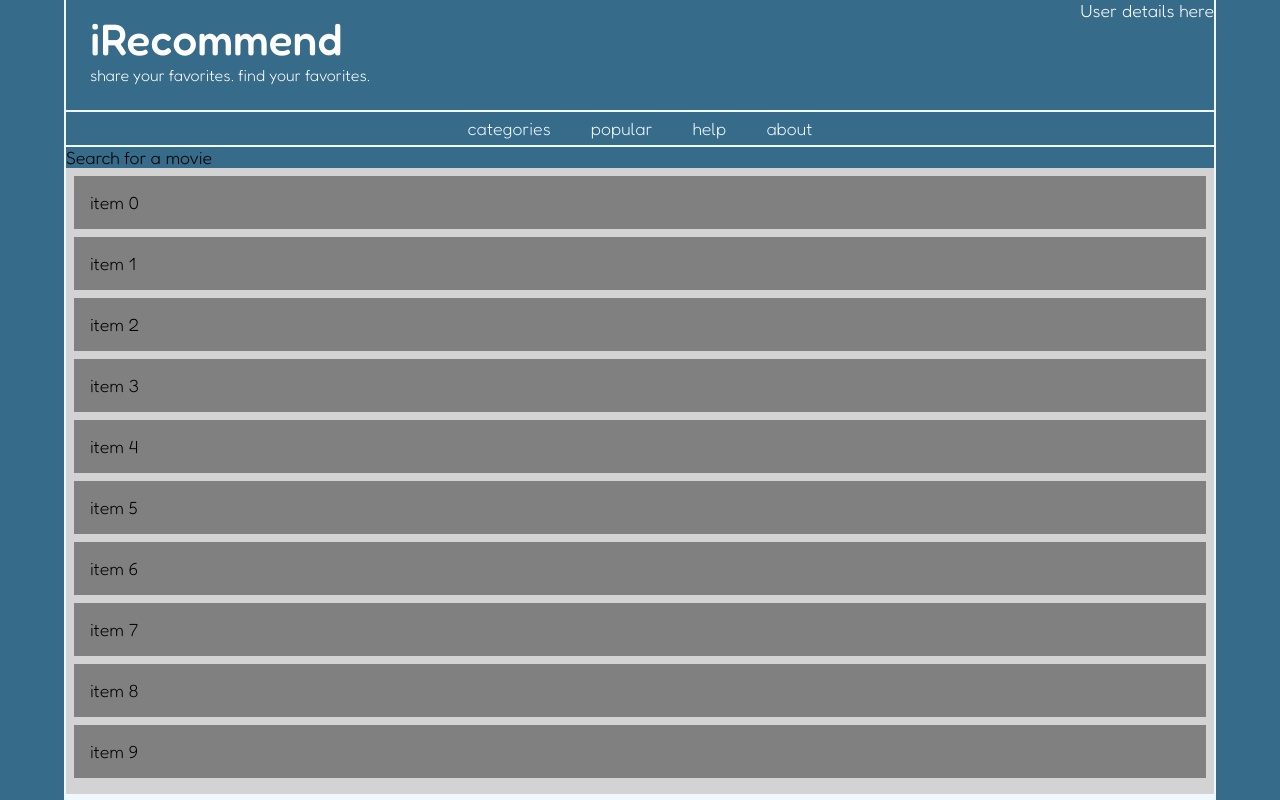
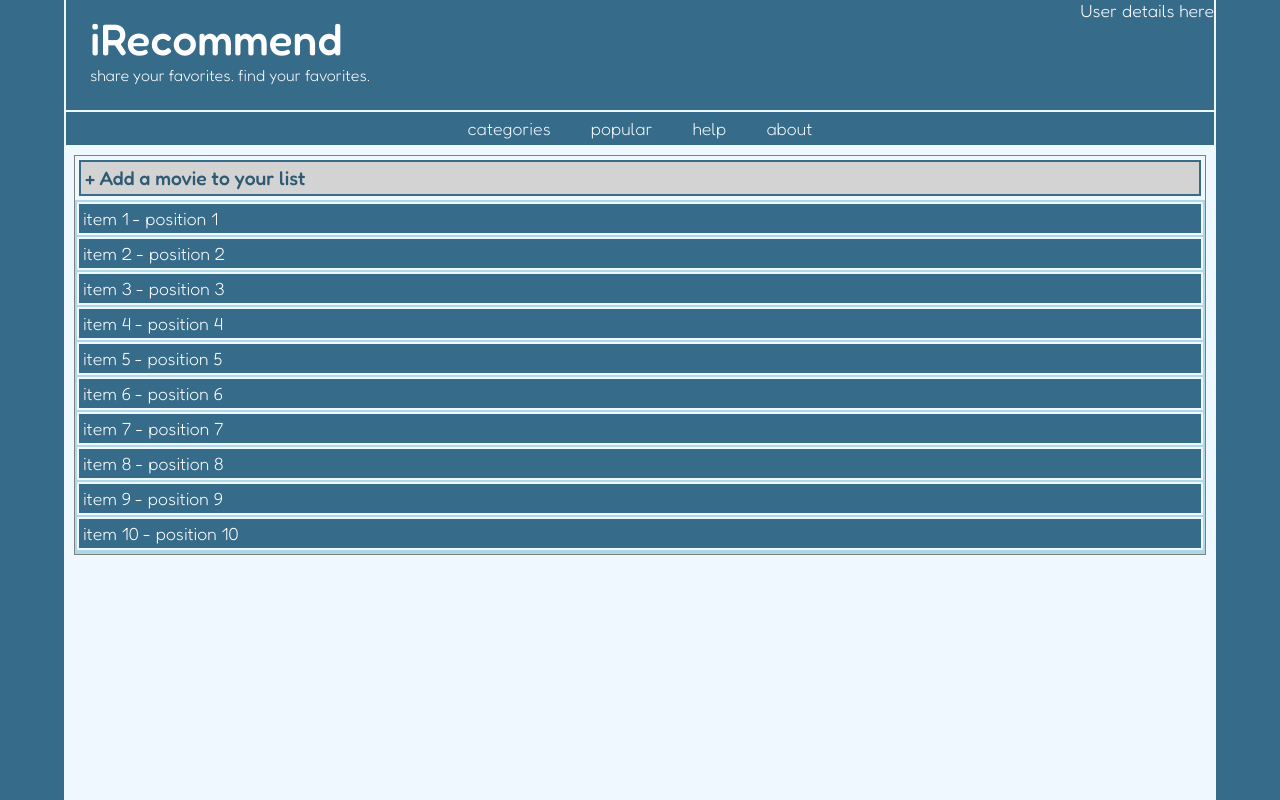
Before and after one commit to bujanski/i-recommend, a React (Create React App) app in the folder client/: page / in a window 1280 px wide. Built offline with nearby package versions, Linux system fonts and the light colour scheme.

Commit message:
added styling to lists

```diff
--- a/client/src/App.css
+++ b/client/src/App.css
@@ -131,6 +131,33 @@
     padding: 4px;
     border-radius: 4px;
 }
+
+.selection-widget {
+    margin:8px;
+    border: 1px solid gray;
+}
+
+.search-tool {
+    background-color: aliceblue;
+    padding: 4px;
+}
+
+.add-item-button {
+    background-color: lightgray;
+    color:#2e5a74;
+    cursor: pointer;
+    padding: 4px;
+    border: 2px solid #366b8a;
+    display: flex;
+    font-weight: 500;
+    font-size: 1.1em;
+}
+
+
+.orderable-item {
+    border: 2px solid aliceblue;
+}
+
 @media screen and (min-width: 685px) {
     #top-bar-container {
         display: flex;
--- a/client/src/App.js
+++ b/client/src/App.js
@@ -22,7 +22,6 @@ function App() {
                 {!userLoggedIn
                     ? <PreviewPane/>
                     : <SelectionWidget />}
-                <DragList />
             </AppContext.Provider>
         </div>
     )
--- a/client/src/components/DragList.js
+++ b/client/src/components/DragList.js
@@ -4,7 +4,7 @@ import { DragDropContext, Droppable, Draggable } from "react-beautiful-dnd";
 const getItems = count =>
   Array.from({ length: count }, (v, k) => k).map(k => ({
     id: `item-${k}`,
-    content: `item ${k}`
+    content: `item ${k+1}`
   }));
 
 const reorder = (list, startIndex, endIndex) => {
@@ -14,24 +14,25 @@ const reorder = (list, startIndex, endIndex) => {
   return result;
 };
 
-const grid = 8;
+const grid = 2;
 
 const getItemStyle = (isDragging, draggableStyle) => ({
   userSelect: "none",
   padding: grid * 2,
   margin: `0 0 ${grid}px 0`,
-  background: isDragging ? "#366b8a" : "grey",
+  background: isDragging ? "#366b8a" : "#366b8a",
+  color: "white",
   ...draggableStyle
 });
 
 const getListStyle = isDraggingOver => ({
-  background: isDraggingOver ? "lightblue" : "lightgrey",
+  background: "lightblue",
   padding: grid,
   width: "100%"
 });
 
-const App = () => {
-  const [items, setItems] = useState(getItems(10));
+const DragList = ({number}) => {
+  const [items, setItems] = useState(getItems(number));
 
   const onDragEnd = result => {
     if (!result.destination) {
@@ -45,7 +46,11 @@ const App = () => {
   return (
     <DragDropContext onDragEnd={onDragEnd}>
       <Droppable droppableId="droppable">
-        {(provided, snapshot) => (
+        {(provided, snapshot) => {
+
+          console.log(snapshot)
+
+        return (
           <div
             {...provided.droppableProps}
             ref={provided.innerRef}
@@ -54,23 +59,24 @@ const App = () => {
             {items.map((item, index) => (
               <Draggable key={item.id} draggableId={item.id} index={index}>
                 {(provided, snapshot) => (
-                  <div
+                  <div className="orderable-item"
                     ref={provided.innerRef}
                     {...provided.draggableProps}
                     {...provided.dragHandleProps}
                     style={getItemStyle(snapshot.isDragging, provided.draggableProps.style)}
                   >
                     {item.content}
+                    {` - position ${index + 1}`}
                   </div>
                 )}
               </Draggable>
             ))}
             {provided.placeholder}
           </div>
-        )}
+        )}}
       </Droppable>
     </DragDropContext>
   );
 };
 
-export default App;
+export default DragList;
--- a/client/src/components/SelectionWidget.js
+++ b/client/src/components/SelectionWidget.js
@@ -2,47 +2,7 @@ import React, {useContext} from 'react'
 import {AppContext, appData} from '../store/AppContext'
 import ReactDOM from "react-dom";
 import {DragDropContext, Droppable, Draggable} from "react-beautiful-dnd";
-
-// const getItems = count => Array.from({
-//     length: count
-// }, (v, k) => k).map(k => ({id: `item-${k}`, content: `item ${k}`}));
-
-// // a little function to help us with reordering the result
-// const reorder = (list, startIndex, endIndex) => {
-//     const result = Array.from(list);
-//     const [removed] = result.splice(startIndex, 1);
-//     result.splice(endIndex, 0, removed);
-
-//     return result;
-// };
-
-// const grid = 8;
-
-// const getItemStyle = (isDragging, draggableStyle) => ({
-//     // some basic styles to make the items look a bit nicer
-//     userSelect: "none",
-//     padding: grid * 2,
-//     margin: `0 0 ${grid}px 0`,
-
-//     // change background colour if dragging
-//     background: isDragging
-//         ? "lightgreen"
-//         : "grey",
-
-//     // styles we need to apply on draggables
-//     ...draggableStyle
-// });
-
-// const getListStyle = isDraggingOver => ({
-//     background: isDraggingOver
-//         ? "lightblue"
-//         : "lightgrey",
-//     padding: grid,
-//     width: 250
-// });
-
-
-
+import DragList from './DragList';
 
 function SelectionWidget() {
     const {state, dispatch} = useContext(AppContext);
@@ -50,7 +10,20 @@ function SelectionWidget() {
     const lCaseCategory = selectingCategory.toLowerCase();
 
     return (
-        <div>Search for a {lCaseCategory}</div>
+        <div className='selection-widget'>
+            <div className='search-tool'>
+                <div className='add-item-button'>
+
+                        + Add a {lCaseCategory} to your list
+
+                </div>
+
+            </div>
+            <div>
+                <DragList number={10}/>
+            </div>
+        </div>
+
     )
 }
 
--- a/client/src/store/AppContext.js
+++ b/client/src/store/AppContext.js
@@ -14,6 +14,4 @@ export const mediaCategories = [
     "Podcast",
     "Video game",
 
-
-
 ]
```
